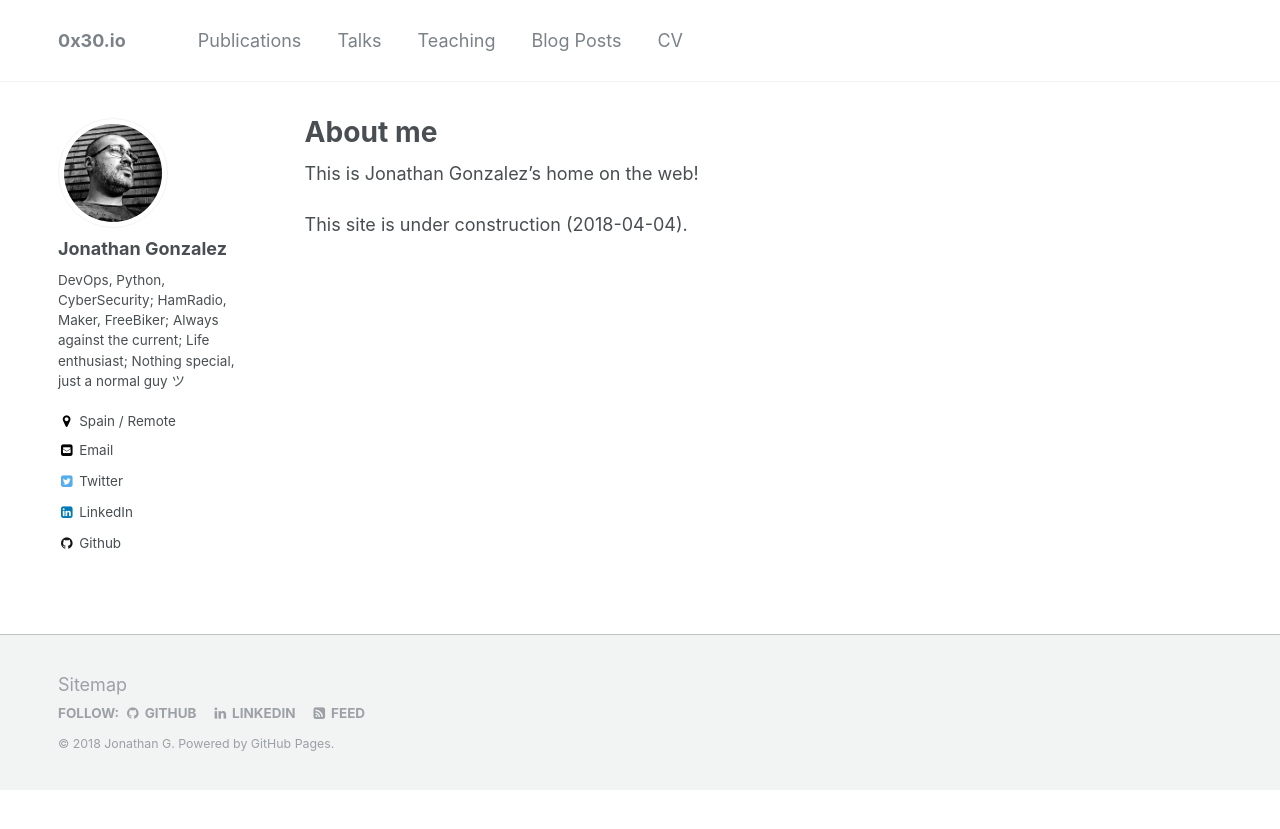
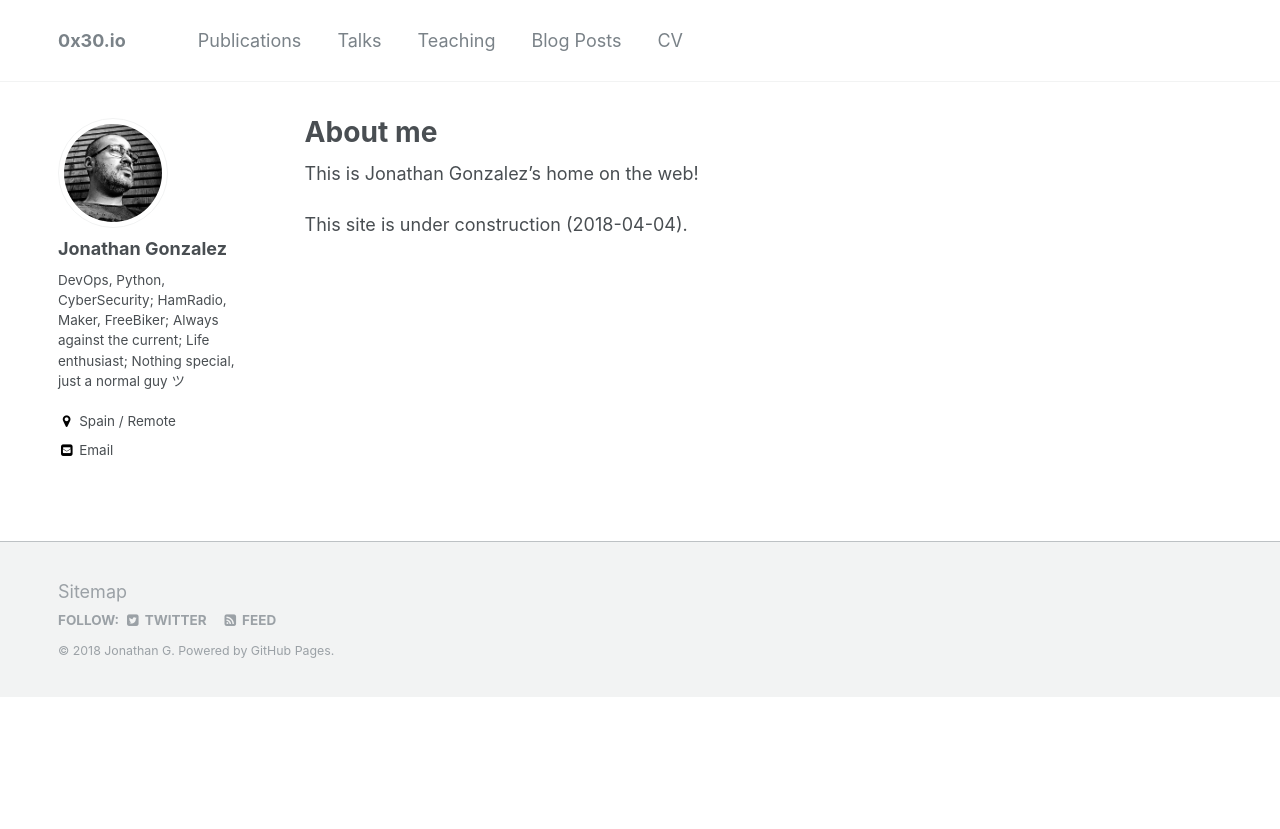
Before and after one commit to ea1het/0x30.io, a Jekyll site: the page built from _pages/about.md, in a window 1280 px wide. Shown: the top 829 px of the page. Built offline with Jekyll 4.4.1, drawn with Linux system fonts in a browser that asks for light colours; some of the changed lines change nothing that is shown.

Commit message:
config update

```diff
--- a/_config.yml
+++ b/_config.yml
@@ -54,7 +54,7 @@ yandex_site_verification :
 
 # Social Sharing
 twitter:
-  username               : &twitter
+  username               : &twitter "ea1het"
 facebook:
   username               :
   app_id                 :
@@ -91,19 +91,19 @@ author:
   flickr           :
   facebook         :
   foursquare       :
-  github           : "ea1het"
+  github           :
   google_plus      :
   keybase          :
   instagram        :
   lastfm           :
-  linkedin         : "ea1het"
+  linkedin         :
   orcid            :
   pinterest        :
   soundcloud       :
   stackoverflow    : # http://stackoverflow.com/users/123456/username
   steam            :
   tumblr           :
-  twitter          : "ea1het"
+  twitter          :
   vine             :
   weibo            :
   xing             :
```
